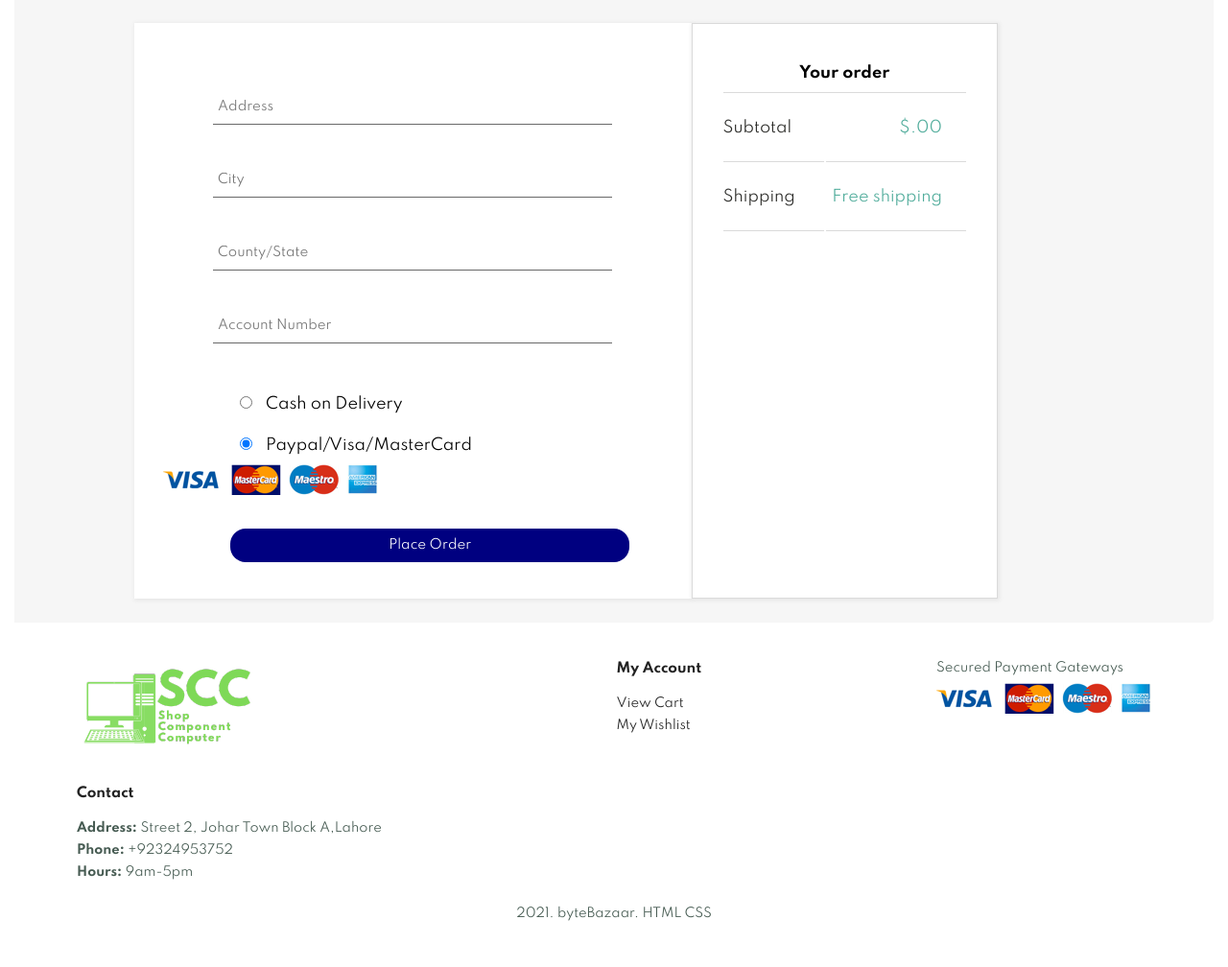
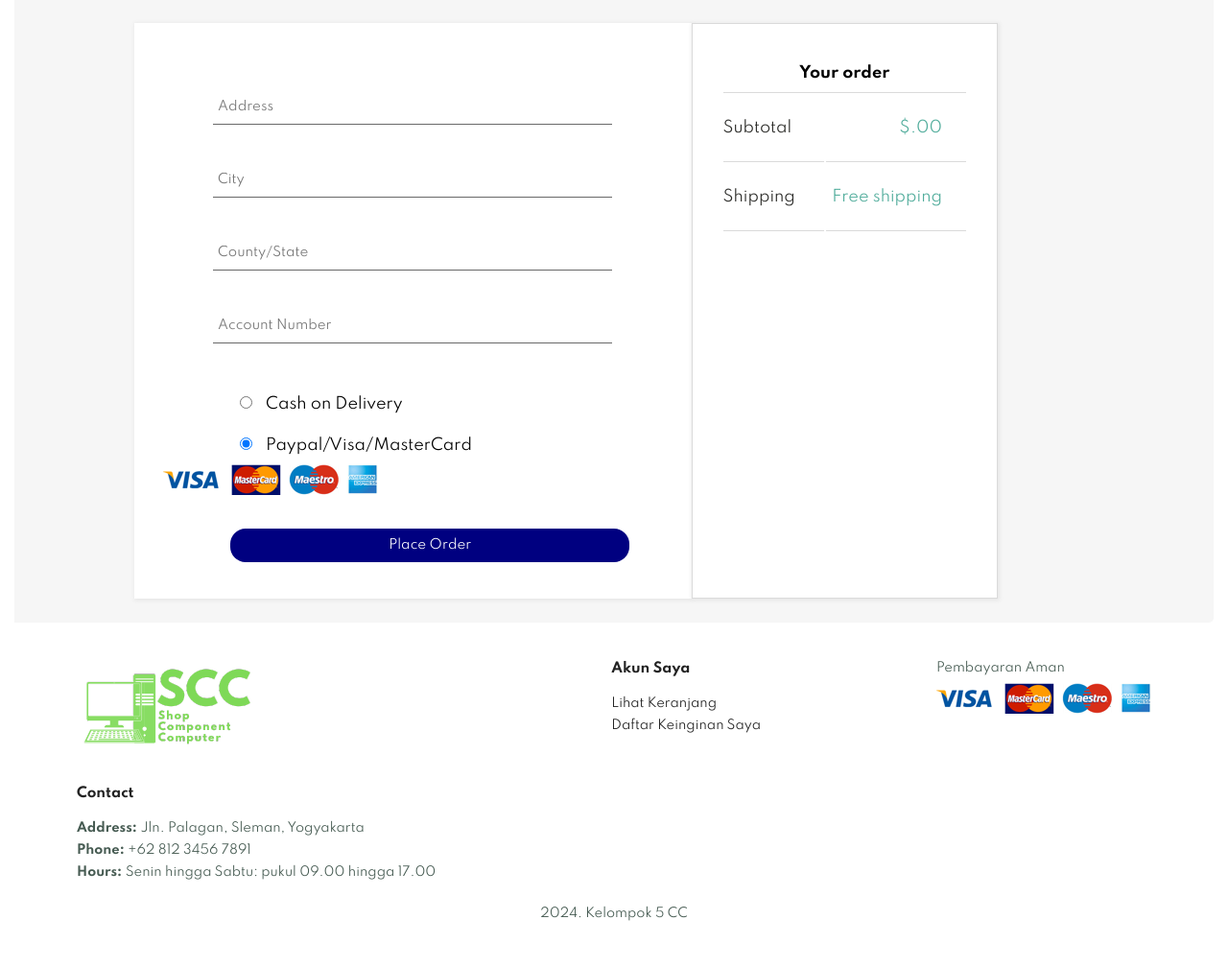
Before and after one commit to MasBanter/SCC, a PHP site: page /checkout.php in a window 1280 px wide. Shown: the part 260-1268 px from the top of the page at 96% size. Run offline with PHP 8.4, Linux system fonts and the light colour scheme; a user stored in the database is signed in; data comes from the database, SQL or seed files in the repository; data that the repository does not hold is empty; some libraries are stand-ins or nearby versions.

Commit message:
Update checkout.php

```diff
--- a/checkout.php
+++ b/checkout.php
@@ -233,28 +233,28 @@ if (isset($_POST['sub'])) {
             <img class="logo" src="img/logo.png" />
             <h4>Contact</h4>
             <p>
-                <strong>Address: </strong> Street 2, Johar Town Block A,Lahore
+                <strong>Address: </strong> Jln. Palagan, Sleman, Yogyakarta
 
             </p>
             <p>
-                <strong>Phone: </strong> +92324953752
+                <strong>Phone: </strong> +62 812 3456 7891
             </p>
             <p>
-                <strong>Hours: </strong> 9am-5pm
+                <strong>Hours: </strong> Senin hingga Sabtu: pukul 09.00 hingga 17.00
             </p>
         </div>
 
         <div class="col">
-            <h4>My Account</h4>
-            <a href="cart.php">View Cart</a>
-            <a href="wishlist.php">My Wishlist</a>
+            <h4>Akun Saya</h4>
+            <a href="cart.php">Lihat Keranjang</a>
+            <a href="wishlist.php">Daftar Keinginan Saya</a>
         </div>
         <div class="col install">
-            <p>Secured Payment Gateways</p>
+            <p>Pembayaran Aman</p>
             <img src="img/pay/pay.png" />
         </div>
         <div class="copyright">
-            <p>2021. byteBazaar. HTML CSS </p>
+            <p>2024. Kelompok 5 CC</p>
         </div>
     </footer>
 
```
